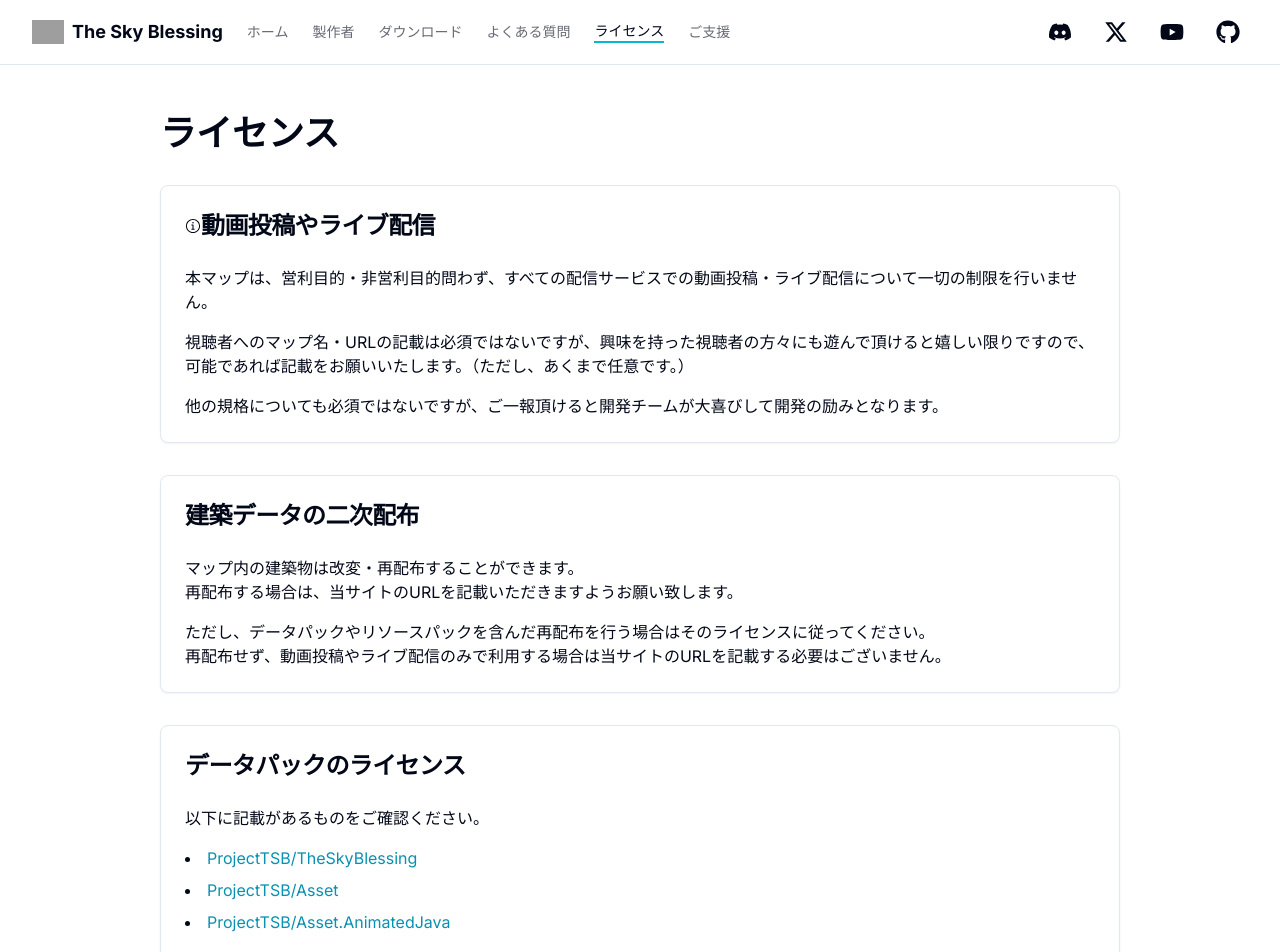
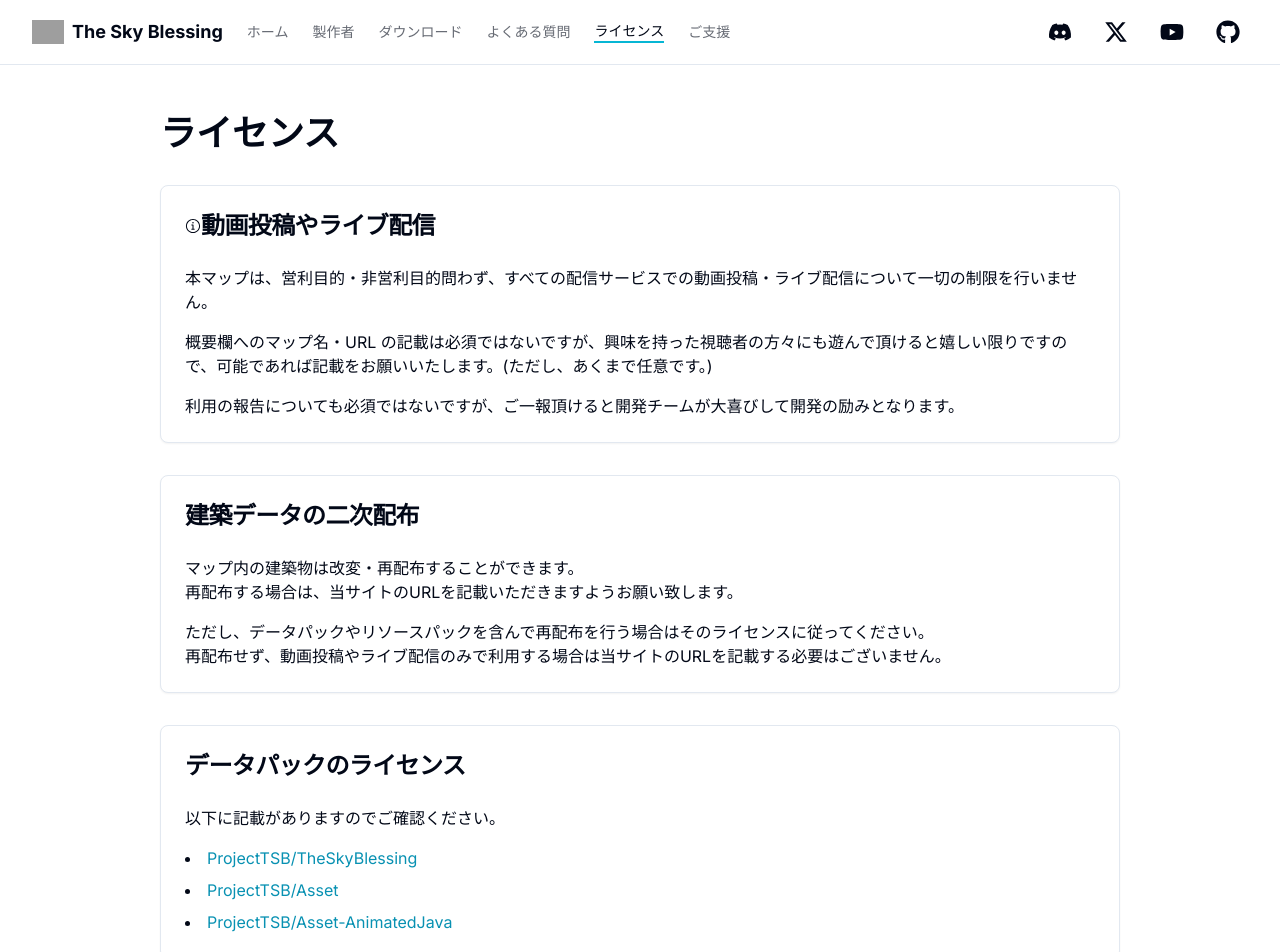
Before and after one commit to ProjectTSB/TSBWebPage, a Next.js app: page /license in a window 1280 px wide. Shown: the top 952 px of the page. Built offline with nearby package versions, Linux system fonts and the light colour scheme; grey boxes are pictures that could not be loaded.

Commit message:
ライセンスの記載を修正

```diff
--- a/app/license/page.tsx
+++ b/app/license/page.tsx
@@ -23,9 +23,9 @@ export default function LicensePage() {
               本マップは、営利目的・非営利目的問わず、すべての配信サービスでの動画投稿・ライブ配信について一切の制限を行いません。
             </p>
             <p className="mb-4">
-              視聴者へのマップ名・URLの記載は必須ではないですが、興味を持った視聴者の方々にも遊んで頂けると嬉しい限りですので、可能であれば記載をお願いいたします。（ただし、あくまで任意です。）
+              概要欄へのマップ名・URL の記載は必須ではないですが、興味を持った視聴者の方々にも遊んで頂けると嬉しい限りですので、可能であれば記載をお願いいたします。(ただし、あくまで任意です。)
             </p>
-            <p>他の規格についても必須ではないですが、ご一報頂けると開発チームが大喜びして開発の励みとなります。</p>
+            <p>利用の報告についても必須ではないですが、ご一報頂けると開発チームが大喜びして開発の励みとなります。</p>
           </CardContent>
         </Card>
 
@@ -40,7 +40,7 @@ export default function LicensePage() {
               再配布する場合は、当サイトのURLを記載いただきますようお願い致します。
             </p>
             <p>
-              ただし、データパックやリソースパックを含んだ再配布を行う場合はそのライセンスに従ってください。
+              ただし、データパックやリソースパックを含んで再配布を行う場合はそのライセンスに従ってください。
               <br />
               再配布せず、動画投稿やライブ配信のみで利用する場合は当サイトのURLを記載する必要はございません。
             </p>
@@ -52,21 +52,21 @@ export default function LicensePage() {
             <CardTitle className="text-2xl">データパックのライセンス</CardTitle>
           </CardHeader>
           <CardContent>
-            <p className="mb-4">以下に記載があるものをご確認ください。</p>
+            <p className="mb-4">以下に記載がありますのでご確認ください。</p>
             <ul className="list-disc list-inside space-y-2">
               <li>
-                <a href="#" className="text-cyan-600 hover:underline">
+                <a href="https://github.com/ProjectTSB/TheSkyBlessing#%E3%83%A9%E3%82%A4%E3%82%BB%E3%83%B3%E3%82%B9%E3%81%AB%E3%81%A4%E3%81%84%E3%81%A6" className="text-cyan-600 hover:underline">
                   ProjectTSB/TheSkyBlessing
                 </a>
               </li>
               <li>
-                <a href="#" className="text-cyan-600 hover:underline">
+                <a href="https://github.com/ProjectTSB/Asset#%E3%83%A9%E3%82%A4%E3%82%BB%E3%83%B3%E3%82%B9%E3%81%AB%E3%81%A4%E3%81%84%E3%81%A6" className="text-cyan-600 hover:underline">
                   ProjectTSB/Asset
                 </a>
               </li>
               <li>
-                <a href="#" className="text-cyan-600 hover:underline">
-                  ProjectTSB/Asset.AnimatedJava
+                <a href="https://github.com/ProjectTSB/Asset-AnimatedJava#%E3%83%A9%E3%82%A4%E3%82%BB%E3%83%B3%E3%82%B9%E3%81%AB%E3%81%A4%E3%81%84%E3%81%A6" className="text-cyan-600 hover:underline">
+                  ProjectTSB/Asset-AnimatedJava
                 </a>
               </li>
             </ul>
@@ -78,10 +78,10 @@ export default function LicensePage() {
             <CardTitle className="text-2xl">リソースパックのライセンス</CardTitle>
           </CardHeader>
           <CardContent>
-            <p className="mb-4">以下に記載があるものをご確認ください。</p>
+            <p className="mb-4">以下に記載がありますのでご確認ください。</p>
             <ul className="list-disc list-inside">
               <li>
-                <a href="#" className="text-cyan-600 hover:underline">
+                <a href="https://github.com/ProjectTSB/TSB-ResourcePack" className="text-cyan-600 hover:underline">
                   ProjectTSB/TSB-Resourcepack
                 </a>
               </li>
```
